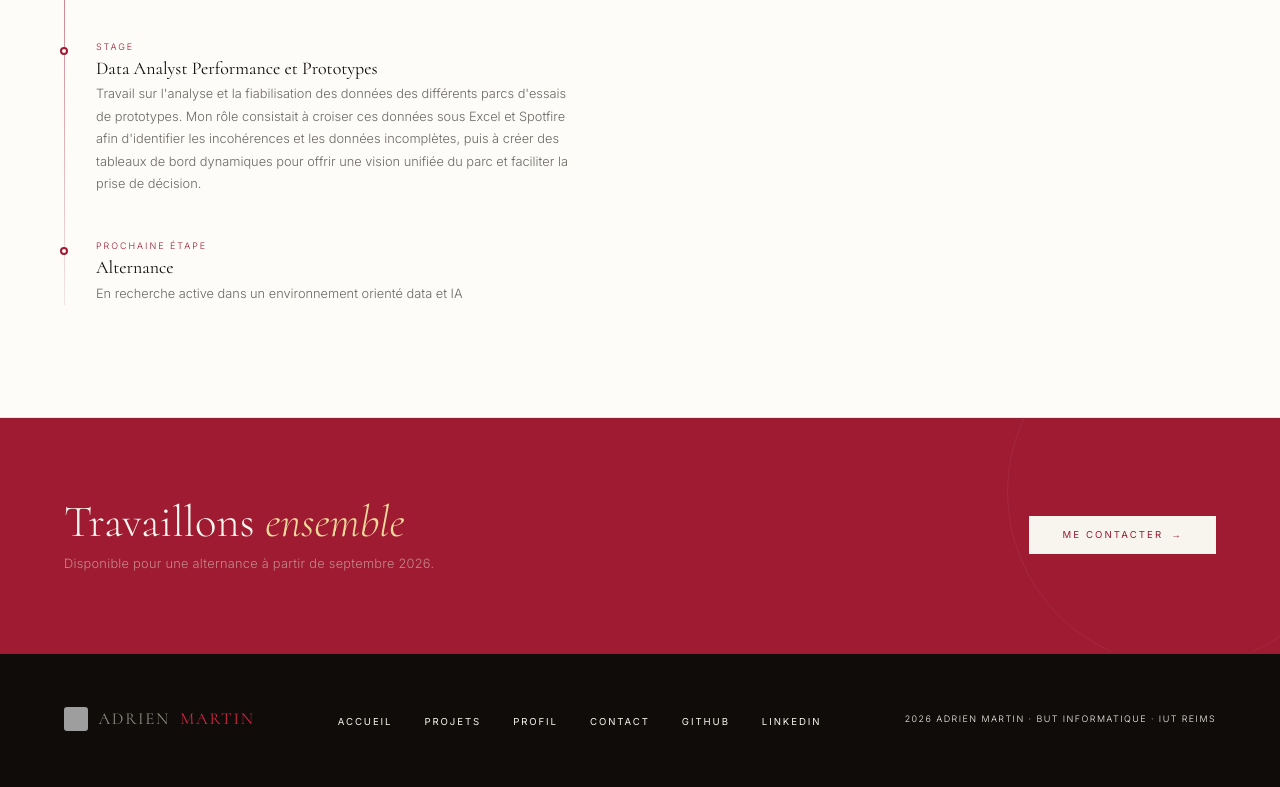
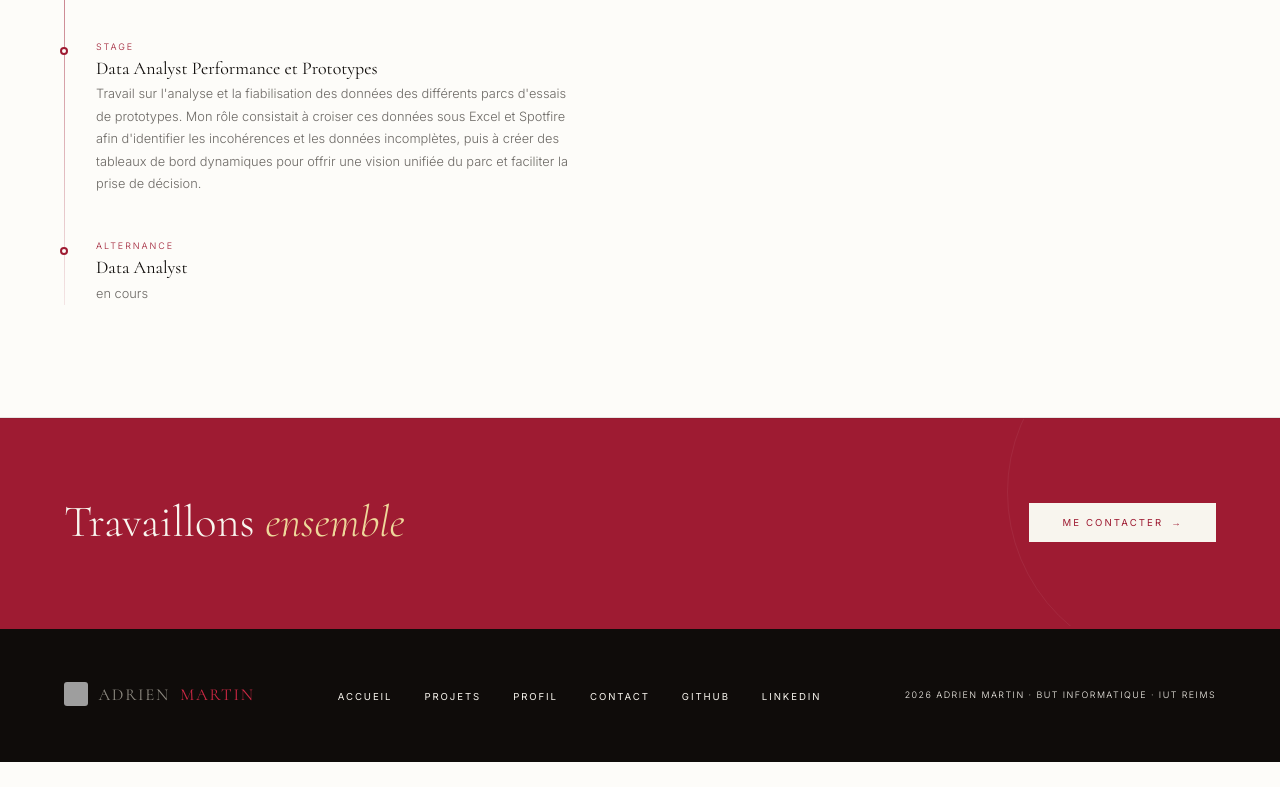
Before and after one commit to mart55555/portfolio, a Flask app: page /Profil in a window 1280 px wide. Shown: the part 2477-3264 px from the top of the page. After the commit the page ends 3239 px from the top, so only its background shows below. Run offline with Flask 3, Linux system fonts and the light colour scheme; grey boxes are pictures that could not be loaded.

Commit message:
feat : ajout de modification

```diff
--- a/templates/Moi.html
+++ b/templates/Moi.html
@@ -279,9 +279,9 @@
       </li>
       <li class="tl-item">
         <span class="tl-dot"></span>
-        <p class="tl-period">Prochaine étape</p>
-        <h3 class="tl-title">Alternance</h3>
-        <p class="tl-desc">En recherche active dans un environnement orienté data et IA</p>
+        <p class="tl-period">Alternance</p>
+        <h3 class="tl-title">Data Analyst </h3>
+        <p class="tl-desc">en cours</p>
       </li>
     </ol>
   </div>
@@ -301,7 +301,6 @@
   <div class="contact-cta-inner rv">
     <div class="contact-cta-text">
       <h2>Travaillons <em>ensemble</em></h2>
-      <p>Disponible pour une alternance à partir de septembre 2026.</p>
     </div>
     <a href="/contact" class="contact-cta-btn">Me contacter</a>
   </div>
--- a/templates/index.html
+++ b/templates/index.html
@@ -358,7 +358,7 @@
         <div class="hero-meta rv" style="transition-delay:.35s">
           <div class="hero-status">
             <p class="hs-lbl">Statut</p>
-            <p class="hs-val">BUT Informatique 2eme année  <br>Parcours Administration, gestion et exploitation des données<br>Disponible pour une alternance à compter de septembre 2026</p>
+            <p class="hs-val">BUT Informatique 3eme année  <br>Parcours Administration, gestion et exploitation des données<br> En alternance chez Renault Group en tant que data analyst (2026 / 2027 )</p>
           </div>
           <div class="hero-ctas">
             <a href="/projets" class="btn btn-bord">Mes projets</a>
@@ -486,7 +486,6 @@
   <div class="contact-cta-inner rv">
     <div class="contact-cta-text">
       <h2>Travaillons <em>ensemble</em></h2>
-      <p>Disponible pour une alternance à partir de septembre 2026.</p>
     </div>
     <a href="/contact" class="contact-cta-btn">Me contacter</a>
   </div>
```
Also changed, not shown: static/favicon.png.
